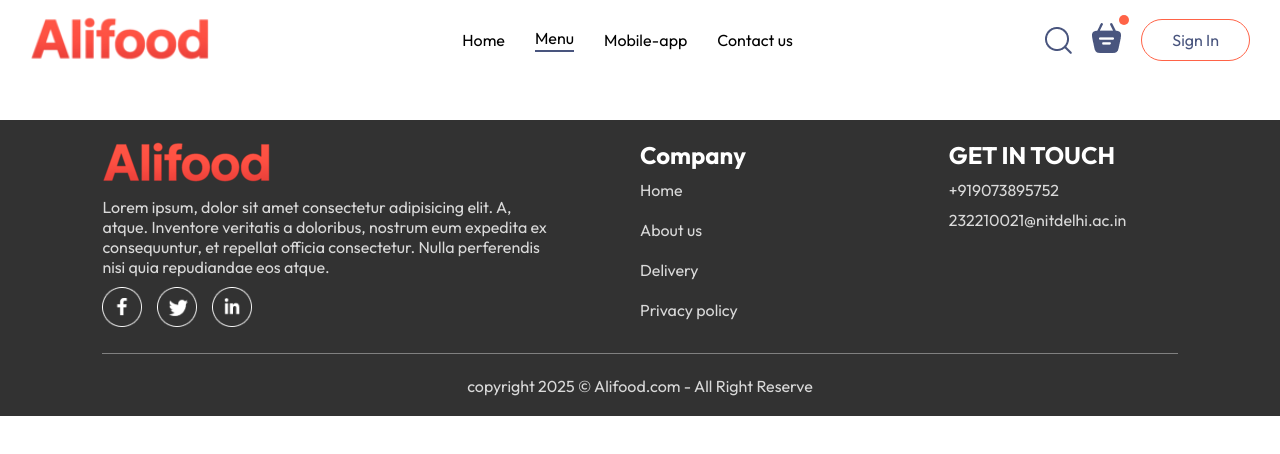
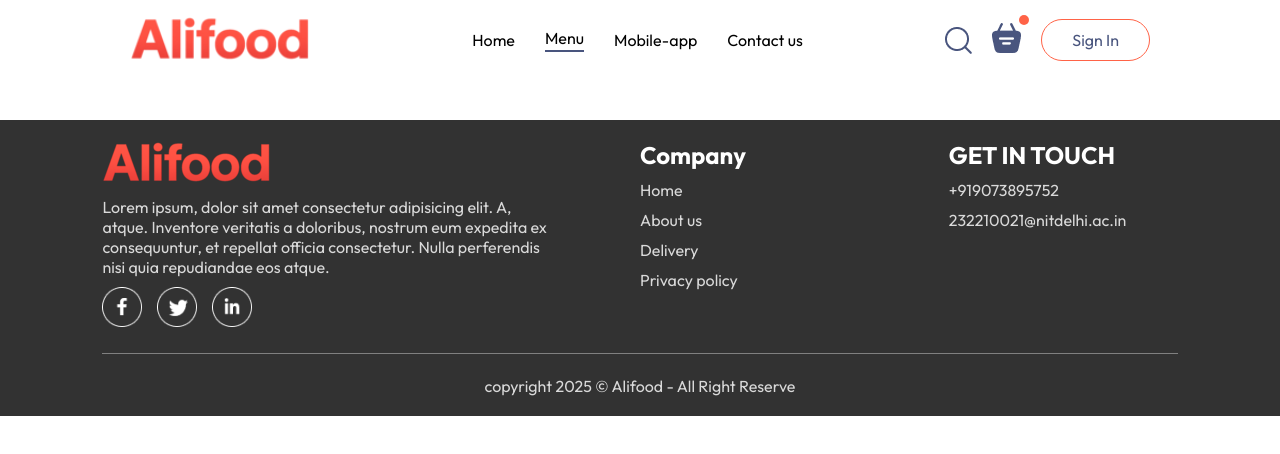
Before and after one commit to Rubel2589/Food-Delivery-Website-MERN-Stack, a React (Vite) app in the folder frontend/: page /order in a window 1280 px wide. Shown: the top 454 px of the page. Built offline with nearby package versions, Linux system fonts and the light colour scheme.

Commit message:
Progress

```diff
--- a/frontend/src/components/Footer/Footer.jsx
+++ b/frontend/src/components/Footer/Footer.jsx
@@ -17,13 +17,15 @@ function Footer() {
 
             </div>
             <div className="footer-content-center">
-                <h2>Company</h2>
-                <li>Home</li>
-                <li>About us</li>
-                <li>Delivery</li>
-                <li>Privacy policy</li>
+    <h2>Company</h2>
+    <ul>
+        <li>Home</li>
+        <li>About us</li>
+        <li>Delivery</li>
+        <li>Privacy policy</li>
+    </ul>
+</div>
 
-            </div>
             <div className="footer-content-right">
                 <h2>GET IN TOUCH</h2>
                 <ul>
@@ -34,7 +36,7 @@ function Footer() {
             </div>
         </div>
         <hr />
-        <p className='footer-copyright'>copyright 2025 © Alifood.com - All Right Reserve </p>
+        <p className='footer-copyright'>copyright 2025 © Alifood - All Right Reserve </p>
 
     </div>
   )
--- a/frontend/src/components/Navbar/Navbar.css
+++ b/frontend/src/components/Navbar/Navbar.css
@@ -31,15 +31,15 @@
     display: flex;
     align-items: center;
     gap: 20px;
-    /* margin-right: 0px; */
-    margin: 0;
+    margin-right: 100px;
+    /* margin: 0; */
 }
 
 .logo {
     height: 50px; /* Adjust logo size */
     margin-right: 20px; /* Space between logo and menu */
-    margin-left: 0px;
-    margin: 0;
+    margin-left: 100px;
+    /* margin: 0; */
 }
 .navbar button {
     background: transparent;
@@ -150,6 +150,7 @@
         padding: 6px 12px;
         /* align-items: left; */
         /* margin-left: 0px; */
+        margin: 0px;
 
     }
     .navbar-right img{
@@ -160,4 +161,9 @@
         font-size: 10px;
     }
 
+    .navbar .logo{
+        margin:0;
+
+    }
+
 }
```
